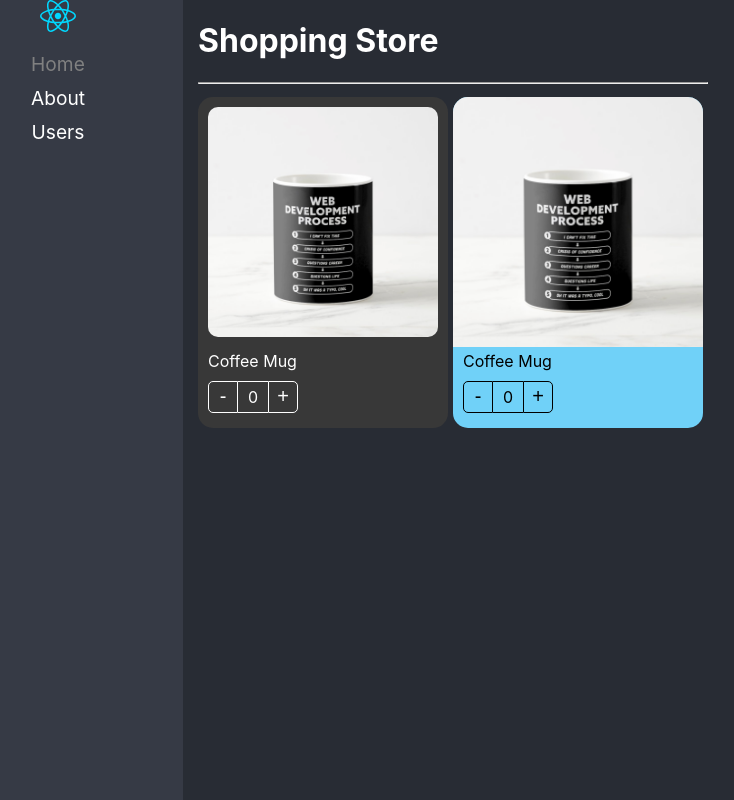
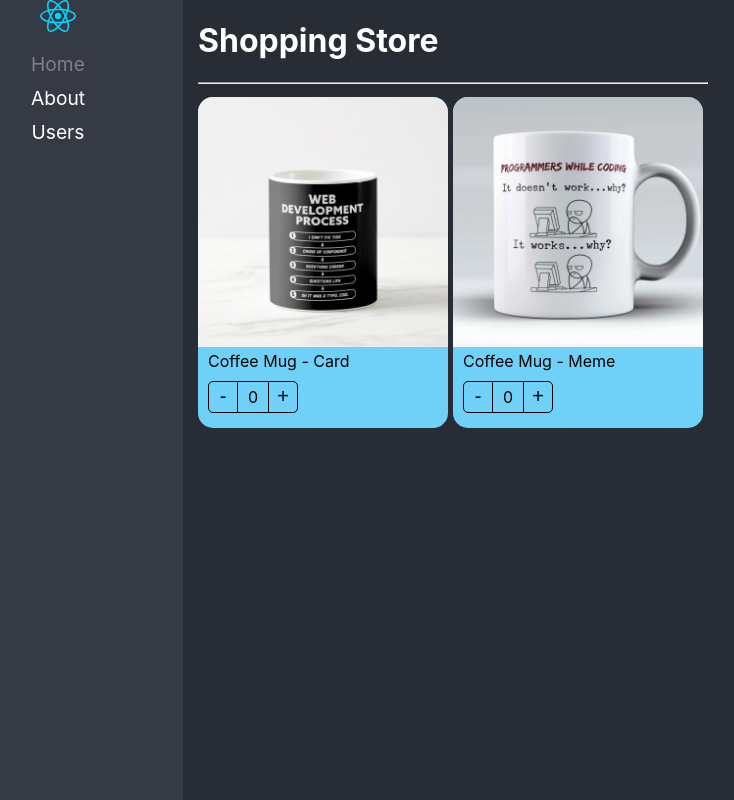
Before and after one commit to DarwinRuiz/react-adv, a React (Vite) app: page / in a window 1280 px wide. Shown: the whole page, without its empty margins (67-801 px from the left). Built offline with nearby package versions, Linux system fonts and the light colour scheme.

Commit message:
Implemented component control props pattern

```diff
--- a/src/component-patterns/components/ProductButtons.tsx
+++ b/src/component-patterns/components/ProductButtons.tsx
@@ -9,11 +9,11 @@ interface Props {
 
 export const ProductButton = ({ className, style }: Props): JSX.Element => {
 
-    const { counter, incrementBy, decrementBy } = useContext(ProductContext);
+    const { counter, incrementBy } = useContext(ProductContext);
 
     return (
         <div className={`${styles.buttonsContainer} ${className}`} style={style}>
-            <button className={styles.buttonMinus} onClick={() => decrementBy(1)}>-</button>
+            <button className={styles.buttonMinus} onClick={() => incrementBy(-1)}>-</button>
             <div className={styles.countLabel}>{counter}</div>
             <button className={styles.buttonAdd} onClick={() => incrementBy(1)}>+</button>
         </div>
--- a/src/component-patterns/components/ProductCard.tsx
+++ b/src/component-patterns/components/ProductCard.tsx
@@ -4,13 +4,16 @@ import { useProduct } from '../hooks/useProduct';
 import { createContext, CSSProperties, ReactElement } from 'react';
 import { ProductContextProps } from '../interfaces/productContextProp';
 import { Product } from '../interfaces/product';
+import { OnChangeArgs } from '../interfaces/onChangeArgs';
 
 
 export interface Props {
     product: Product;
     children?: ReactElement | ReactElement[];
     className?: string;
-    style?: CSSProperties
+    style?: CSSProperties;
+    onChange?: (args: OnChangeArgs) => void;
+    value?: number;
 }
 
 export const ProductContext = createContext({} as ProductContextProps);
@@ -18,13 +21,12 @@ const { Provider } = ProductContext
 
 
 export const ProductCard = (props: Props): JSX.Element => {
-    const { counter, incrementBy, decrementBy } = useProduct();
+    const { counter, incrementBy } = useProduct({ product: props.product, onChange: props.onChange, value: props.value });
 
     return (
         <Provider value={{
             counter,
             incrementBy,
-            decrementBy,
             product: props.product
         }}>
             <div className={`${styles.productCard} ${props.className}`} style={props.style}>
--- /dev/null
+++ b/src/component-patterns/data/products.ts
@@ -0,0 +1,15 @@
+import { Product } from '../interfaces/product';
+
+const product1: Product = {
+    id: '1',
+    title: 'Coffee Mug - Card',
+    img: 'public/coffee-mug.png',
+}
+
+const product2: Product = {
+    id: '2',
+    title: 'Coffee Mug - Meme',
+    img: 'public/coffee-mug2.png',
+}
+
+export const products: Product[] = [product1, product2]
--- a/src/component-patterns/hooks/useProduct.ts
+++ b/src/component-patterns/hooks/useProduct.ts
@@ -1,18 +1,35 @@
-import { useState } from 'react';
+import { useEffect, useRef, useState } from 'react';
+import { Product } from '../interfaces/product';
+import { OnChangeArgs } from '../interfaces/onChangeArgs';
 
+interface useProductArgs {
+    product: Product;
+    onChange?: (args: OnChangeArgs) => void;
+    value?: number;
+}
 
-export const useProduct = (): { counter: number; incrementBy: (value: number) => void; decrementBy: (value: number) => void } => {
+export const useProduct = ({ product, onChange, value = 0 }: useProductArgs): { counter: number; incrementBy: (value: number) => void } => {
 
-    const [counter, setCounter] = useState<number>(0)
+    const [counter, setCounter] = useState<number>(value)
+
+    const isControlled = useRef(!!onChange)
 
     const incrementBy = (value: number): void => {
-        setCounter(prev => prev + value);
-    }
 
-    const decrementBy = (value: number): void => {
-        setCounter(prev => prev - value);
+        if (isControlled.current) {
+            return onChange!({ count: value, product });
+        }
+
+        const newValue = Math.max(counter + value, 0);
+        if (newValue < 0) return;
+        setCounter(newValue);
     }
 
 
-    return { counter, incrementBy, decrementBy }
+    useEffect(() => {
+        setCounter(value);
+    }, [value])
+
+
+    return { counter, incrementBy }
 }
--- /dev/null
+++ b/src/component-patterns/hooks/useShoppingCart.ts
@@ -0,0 +1,31 @@
+import { useState } from 'react';
+import { Product, ProductInCart } from '../interfaces/product';
+
+
+export const useShoppingCart = (): { shoppingCart: { [key: string]: ProductInCart }, onProductCountChange: (productInCart: { count: number; product: Product }) => void } => {
+    const [shoppingCart, setShoppingCart] = useState<{ [key: string]: ProductInCart }>({})
+
+    const onProductCountChange = ({ count, product }: { count: number; product: Product }): void => {
+        setShoppingCart(oldShoppingCart => {
+
+            const productInCart: ProductInCart = oldShoppingCart[product.id] || { ...product, count: 0 }
+
+            if (Math.max(productInCart.count + count, 0) > 0) {
+                productInCart.count += count
+                return {
+                    ...oldShoppingCart,
+                    [product.id]: productInCart
+                }
+            }
+
+            const { [product.id]: toDelete, ...newShoppingCart } = oldShoppingCart
+            return newShoppingCart
+
+        })
+    }
+
+    return {
+        shoppingCart,
+        onProductCountChange
+    }
+}
--- /dev/null
+++ b/src/component-patterns/interfaces/onChangeArgs.ts
@@ -0,0 +1,6 @@
+import { Product } from './product';
+
+export interface OnChangeArgs {
+    product: Product;
+    count: number;
+}
--- a/src/component-patterns/interfaces/product.ts
+++ b/src/component-patterns/interfaces/product.ts
@@ -3,3 +3,7 @@ export interface Product {
     title: string;
     img: string;
 }
+
+export interface ProductInCart extends Product {
+    count: number
+}
--- a/src/component-patterns/interfaces/productContextProp.ts
+++ b/src/component-patterns/interfaces/productContextProp.ts
@@ -4,5 +4,4 @@ export interface ProductContextProps {
     counter: number;
     product: Product;
     incrementBy: (value: number) => void;
-    decrementBy: (value: number) => void;
 }
--- a/src/component-patterns/pages/ShoppingPage.tsx
+++ b/src/component-patterns/pages/ShoppingPage.tsx
@@ -1,17 +1,18 @@
+
 import { ProductButton } from '../components/ProductButtons'
 import { ProductCard } from '../components/ProductCard'
 import { ProductImage } from '../components/ProductImage'
 import { ProductTitle } from '../components/ProductTitle'
+import { Product, } from '../interfaces/product'
 
 import './../styles/custom-styles.css'
-
-const product = {
-    id: '1',
-    title: 'Coffee Mug',
-    img: 'public/coffee-mug.png',
-}
+import { products } from '../data/products'
+import { useShoppingCart } from '../hooks/useShoppingCart'
 
 export const ShoppingPage = (): JSX.Element => {
+
+    const { shoppingCart, onProductCountChange } = useShoppingCart()
+
     return (
         <div>
             <h1>Shopping Store</h1>
@@ -21,19 +22,41 @@ export const ShoppingPage = (): JSX.Element => {
                 flexDirection: 'row',
                 flexWrap: 'wrap',
             }}>
-                <ProductCard product={product} className="bg-dark" >
-                    <ProductImage className="custom-image" />
-                    <ProductTitle className="text-white" />
-                    <ProductButton className="custom-buttons" />
-                </ProductCard>
+                {
+                    products.map((product: Product) => (
+                        <ProductCard key={product.id} product={product} style={{
+                            backgroundColor: '#70D1F8'
+                        }}
+                            onChange={onProductCountChange}
+                            value={shoppingCart[product.id]?.count || 0}
+                        >
+                            <ProductImage />
+                            <ProductTitle />
+                            <ProductButton />
+                        </ProductCard>
+                    ))
+                }
+            </div>
 
-                <ProductCard product={product} style={{
-                    backgroundColor: '#70D1F8'
-                }} >
-                    <ProductImage />
-                    <ProductTitle />
-                    <ProductButton />
-                </ProductCard>
+
+            <div className='shopping-cart'>
+                {
+                    Object.entries(shoppingCart).map(([key, product]) => (
+                        <ProductCard key={key} product={product} style={{
+                            backgroundColor: '#70D1F8',
+                            width: '100px',
+                        }}
+                            onChange={onProductCountChange}
+                            value={product.count}
+                        >
+                            <ProductImage />
+                            <ProductButton style={{
+                                display: 'flex',
+                                justifyContent: 'center',
+                            }} />
+                        </ProductCard>
+                    ))
+                }
             </div>
         </div>
     )
--- a/src/component-patterns/styles/custom-styles.css
+++ b/src/component-patterns/styles/custom-styles.css
@@ -17,3 +17,9 @@
     color: white;
     border-color: white;
 }
+
+.shopping-cart {
+    position: fixed;
+    right: 10px;
+    top: 0px;
+}
```
Also changed, not shown: public/coffee-mug2.png (added).
